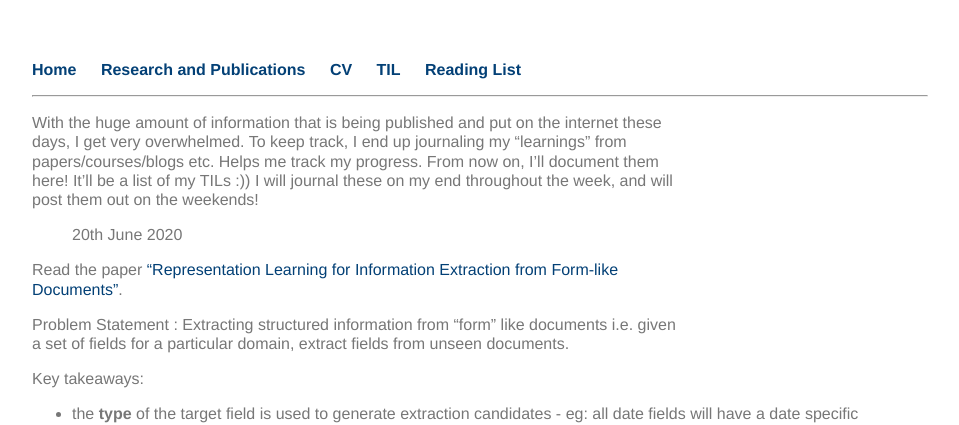
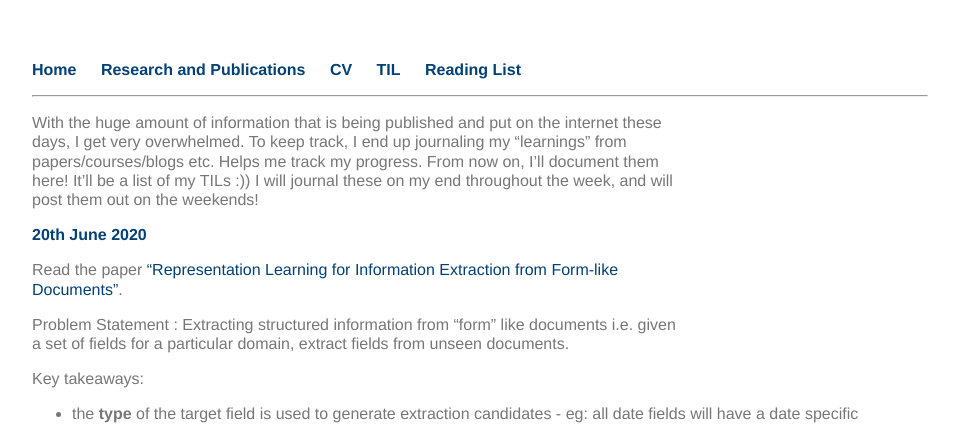
Before and after one commit to ManyaWadhwa/manyawadhwa.github.io, a Jekyll site: the page built from til/index.md, in a window 1280 px wide. Shown: the top 425 px of the page, without its empty margins (160-1119 px from the left). Built offline with Jekyll 4.4.1, drawn with Linux system fonts in a browser that asks for light colours.

Commit message:
alignment

```diff
--- a/til/index.md
+++ b/til/index.md
@@ -5,7 +5,8 @@ title: TILs
 
 With the huge amount of information that is being published and put on the internet these days, I get very overwhelmed. To keep track, I end up journaling my "learnings" from papers/courses/blogs etc. Helps me track my progress. From now on, I'll document them here! It'll be a list of my TILs :)) I will journal these on my end throughout the week, and will post them out on the weekends!
 
-> 20th June 2020
+
+### 20th June 2020
 
 Read the paper ["Representation Learning for Information Extraction from Form-like Documents"]().
 
```
